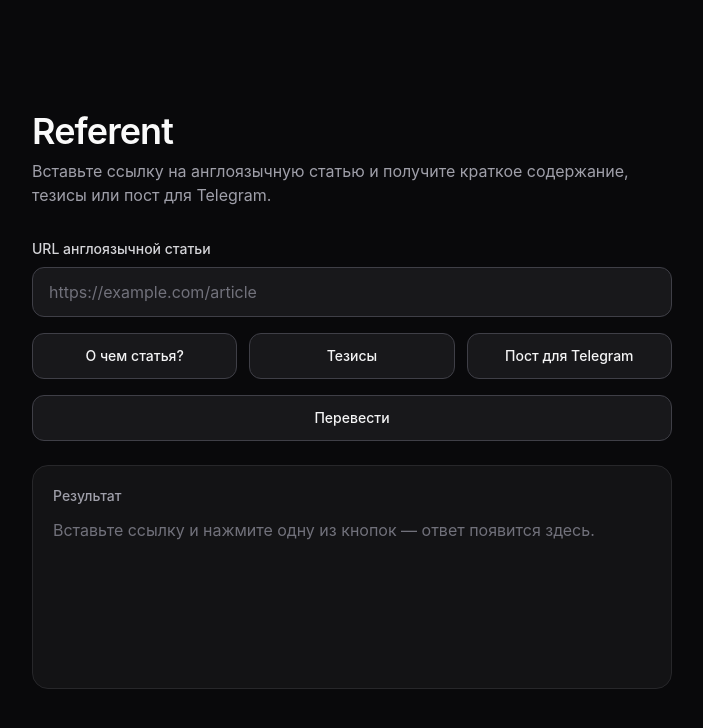
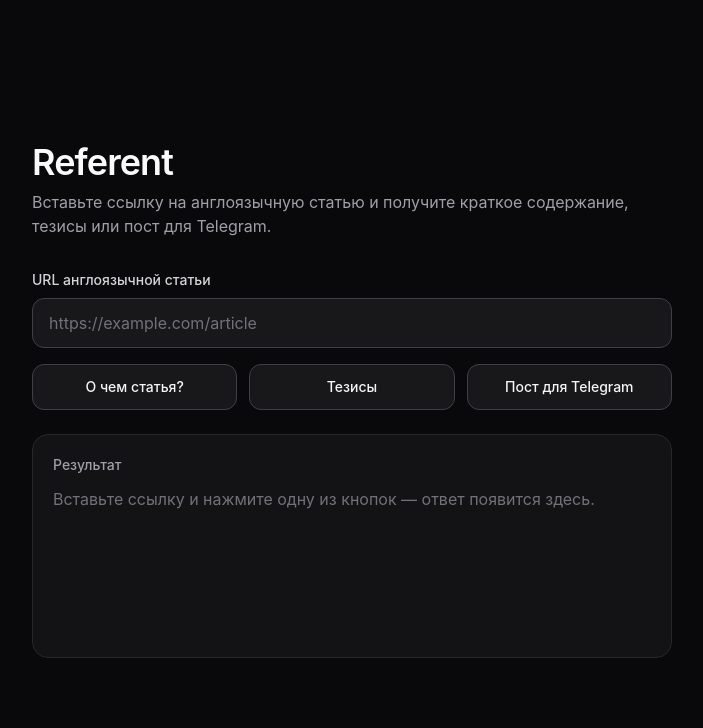
Before and after one commit to soal8877-ctrl/referent, a Next.js app: page / in a window 1280 px wide. Shown: the top 728 px of the page, without its empty margins (288-991 px from the left). Built offline with nearby package versions, Linux system fonts and the light colour scheme.

Commit message:
Removed the “Translate” button.

```diff
--- a/components/ReferentForm.tsx
+++ b/components/ReferentForm.tsx
@@ -2,9 +2,9 @@
 
 import { FormEvent, useState } from "react";
 
-type Action = "summary" | "theses" | "telegram" | "translate";
+type Action = "summary" | "theses" | "telegram";
 
-const ACTIONS: { id: Exclude<Action, "translate">; label: string }[] = [
+const ACTIONS: { id: Action; label: string }[] = [
   { id: "summary", label: "О чем статья?" },
   { id: "theses", label: "Тезисы" },
   { id: "telegram", label: "Пост для Telegram" },
@@ -14,14 +14,12 @@ const ACTION_TITLES: Record<Action, string> = {
   summary: "О чем статья",
   theses: "Тезисы",
   telegram: "Пост для Telegram",
-  translate: "Перевод",
 };
 
 const LOADING_STATUSES: Record<Action, string> = {
   summary: "Краткое содержание…",
   theses: "Сбор тезисов…",
   telegram: "Черновик поста…",
-  translate: "Перевод статьи…",
 };
 
 function isHttpUrl(value: string): boolean {
@@ -39,15 +37,8 @@ function errorMessage(data: unknown, fallback: string): string {
     : fallback;
 }
 
-function resultFrom(action: Action, data: unknown): string {
+function resultFrom(data: unknown): string {
   if (typeof data !== "object" || !data) return "";
-
-  if (action === "translate") {
-    return "translation" in data && typeof data.translation === "string"
-      ? data.translation.trim()
-      : "";
-  }
-
   return "text" in data && typeof data.text === "string" ? data.text.trim() : "";
 }
 
@@ -76,34 +67,24 @@ export function ReferentForm() {
     setLoading(true);
     setResult("");
 
-    const endpoint = action === "translate" ? "/api/translate" : "/api/generate";
-    const fallback =
-      action === "translate" ? "Не удалось перевести статью." : "Не удалось обработать статью.";
-
     try {
-      const response = await fetch(endpoint, {
+      const response = await fetch("/api/generate", {
         method: "POST",
         headers: { "Content-Type": "application/json" },
-        body: JSON.stringify(
-          action === "translate" ? { url: trimmed } : { url: trimmed, action },
-        ),
+        body: JSON.stringify({ url: trimmed, action }),
       });
 
       const data: unknown = await response.json();
 
       if (!response.ok) {
-        setError(errorMessage(data, fallback));
+        setError(errorMessage(data, "Не удалось обработать статью."));
         return;
       }
 
-      const text = resultFrom(action, data);
+      const text = resultFrom(data);
       setResult(text || "Модель не вернула ответ.");
     } catch {
-      setError(
-        action === "translate"
-          ? "Не удалось связаться с сервером перевода."
-          : "Не удалось связаться с сервером генерации.",
-      );
+      setError("Не удалось связаться с сервером генерации.");
     } finally {
       setLoading(false);
     }
@@ -111,7 +92,6 @@ export function ReferentForm() {
 
   function onSubmit(event: FormEvent<HTMLFormElement>) {
     event.preventDefault();
-    void runAction("translate");
   }
 
   return (
@@ -159,18 +139,6 @@ export function ReferentForm() {
             );
           })}
         </div>
-
-        <button
-          type="submit"
-          disabled={loading}
-          className={`rounded-xl border px-4 py-3 text-sm font-medium transition disabled:cursor-wait disabled:opacity-60 ${
-            activeAction === "translate" && !loading
-              ? "border-amber-400 bg-amber-400 text-zinc-950"
-              : "border-zinc-700 bg-zinc-900 text-zinc-100 hover:border-amber-400/70 hover:bg-zinc-800"
-          }`}
-        >
-          Перевести
-        </button>
       </form>
 
       <div className="min-h-56 rounded-2xl border border-zinc-800 bg-zinc-900/70 p-5">
```
